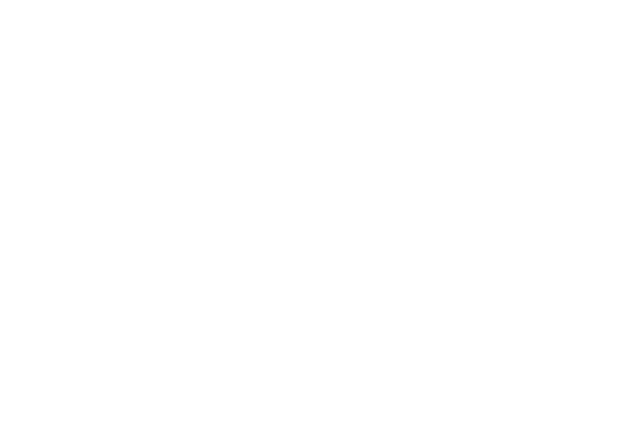
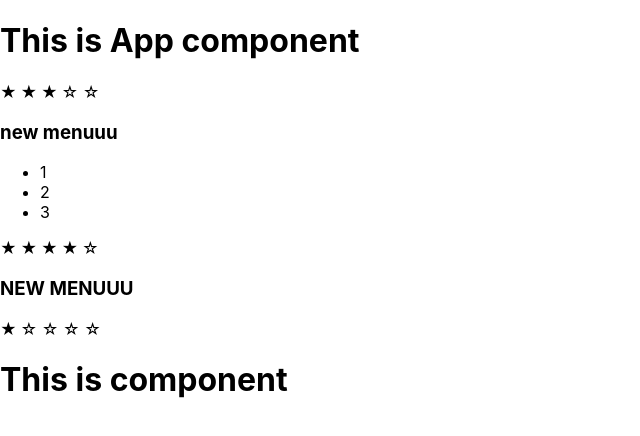
Before and after one commit to hrudkouski/kabzda-kak-prosto-ts, a React (Create React App) app: page / in a window 1280 px wide. Shown: the top 436 px of the page, without its empty margins (0-640 px from the left). Built offline with nearby package versions, Linux system fonts and the light colour scheme.

Commit message:
components, props, PropsType

```diff
--- a/src/App.tsx
+++ b/src/App.tsx
@@ -1,10 +1,29 @@
 import React from 'react';
+import Accordion from "./components/Accordion";
+import {Ratings} from "./components/Ratings";
 
 function App() {
     return (
         <div>
+            <PageTittle titlePage='This is App component'/>
+            <Ratings value={3}/>
+            <Accordion titleValue={'new menuuu'} collapsed={true}/>
+            <Ratings value={4}/>
+            <Accordion titleValue={'NEW MENUUU'} collapsed={false}/>
+            <Ratings value={1}/>
+            <PageTittle titlePage='This is component'/>
         </div>
     );
 }
 
+type propsPageTittleType = {
+    titlePage: string
+}
+
+function PageTittle(props: propsPageTittleType) {
+    return (
+        <h1>{props.titlePage}</h1>
+    )
+}
+
 export default App;
--- a/src/components/Accordion.tsx
+++ b/src/components/Accordion.tsx
@@ -0,0 +1,36 @@
+import React from "react";
+
+type AccordionPropsType = {
+    collapsed: boolean
+    titleValue: string
+}
+
+function Accordion(props: AccordionPropsType) {
+    if (props.collapsed) {
+        return <div><AccordionTitle titleValue={props.titleValue}/> <AccordionBody/></div>
+    } else {
+        return <div><AccordionTitle titleValue={props.titleValue}/></div>
+    }
+}
+
+type AccordionTitlePropsType = {
+    titleValue: string
+}
+
+function AccordionTitle(props: AccordionTitlePropsType) {
+    return (
+        <h3>{props.titleValue}</h3>
+    )
+}
+
+function AccordionBody() {
+    return (
+        <ul>
+            <li>1</li>
+            <li>2</li>
+            <li>3</li>
+        </ul>
+    )
+}
+
+export default Accordion;
--- a/src/components/Ratings.tsx
+++ b/src/components/Ratings.tsx
@@ -0,0 +1,80 @@
+import React from 'react';
+
+type propsRatingsType = {
+    value: 0 | 1 | 2 | 3 | 4 | 5;
+}
+
+export function Ratings(props: propsRatingsType) {
+    if (props.value === 1) {
+        return (
+            <div>
+                <Star selected={true}/>
+                <Star selected={false}/>
+                <Star selected={false}/>
+                <Star selected={false}/>
+                <Star selected={false}/>
+            </div>
+        );
+    }
+    if (props.value === 2) {
+        return (
+            <div>
+                <Star selected={true}/>
+                <Star selected={true}/>
+                <Star selected={false}/>
+                <Star selected={false}/>
+                <Star selected={false}/>
+            </div>
+        );
+    }
+    if (props.value === 3) {
+        return (
+            <div>
+                <Star selected={true}/>
+                <Star selected={true}/>
+                <Star selected={true}/>
+                <Star selected={false}/>
+                <Star selected={false}/>
+            </div>
+        );
+    }
+    if (props.value === 4) {
+        return (
+            <div>
+                <Star selected={true}/>
+                <Star selected={true}/>
+                <Star selected={true}/>
+                <Star selected={true}/>
+                <Star selected={false}/>
+            </div>
+        );
+    }
+    if (props.value === 5) {
+        return (
+            <div>
+                <Star selected={true}/>
+                <Star selected={true}/>
+                <Star selected={true}/>
+                <Star selected={true}/>
+                <Star selected={true}/>
+            </div>
+        );
+    }
+    return (
+        <div>
+            <Star selected={false}/>
+            <Star selected={false}/>
+            <Star selected={false}/>
+            <Star selected={false}/>
+            <Star selected={false}/>
+        </div>
+    );
+}
+
+type starPropsType = {
+    selected: boolean
+}
+
+function Star(props: starPropsType) {
+    return props.selected ? <span><b>&#9733; </b></span> : <span>&#9734; </span>;
+}
```
Also changed, not shown: 1 other file (tests, documents, lock files or other folders).
